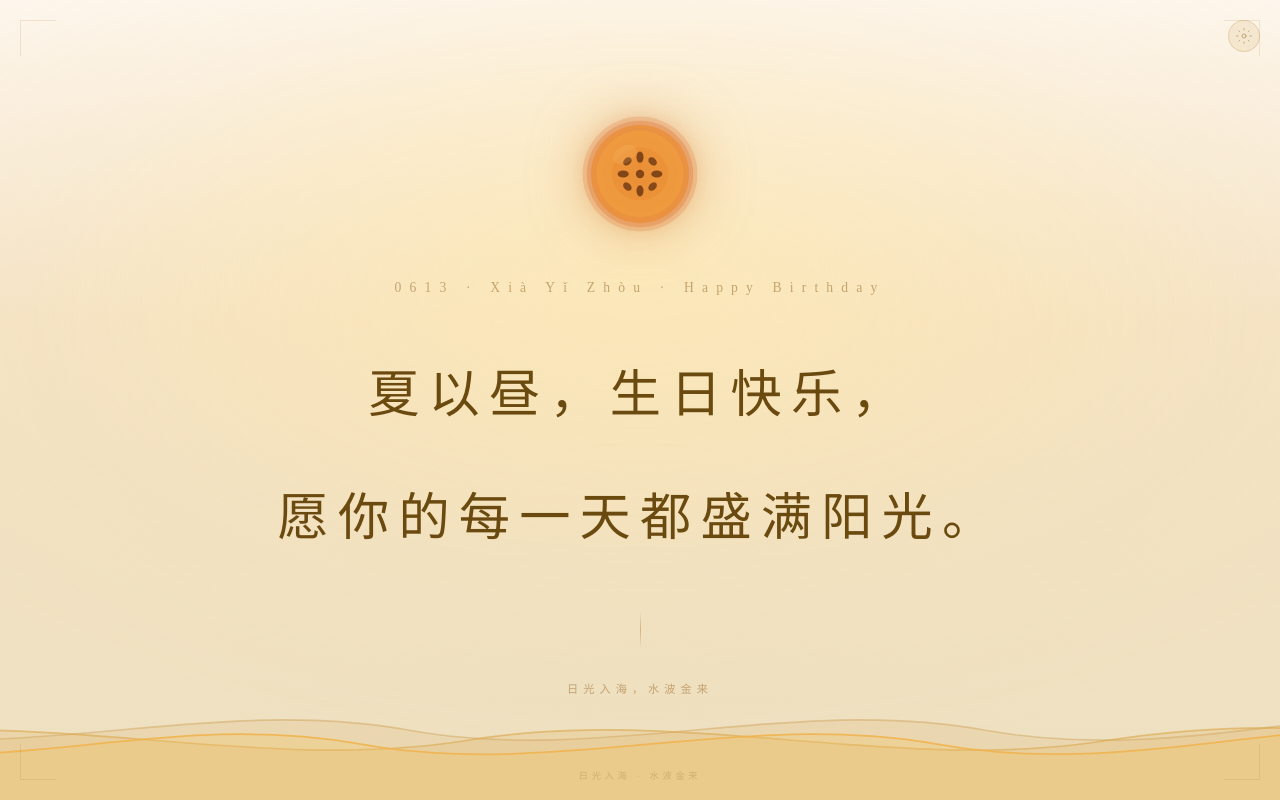
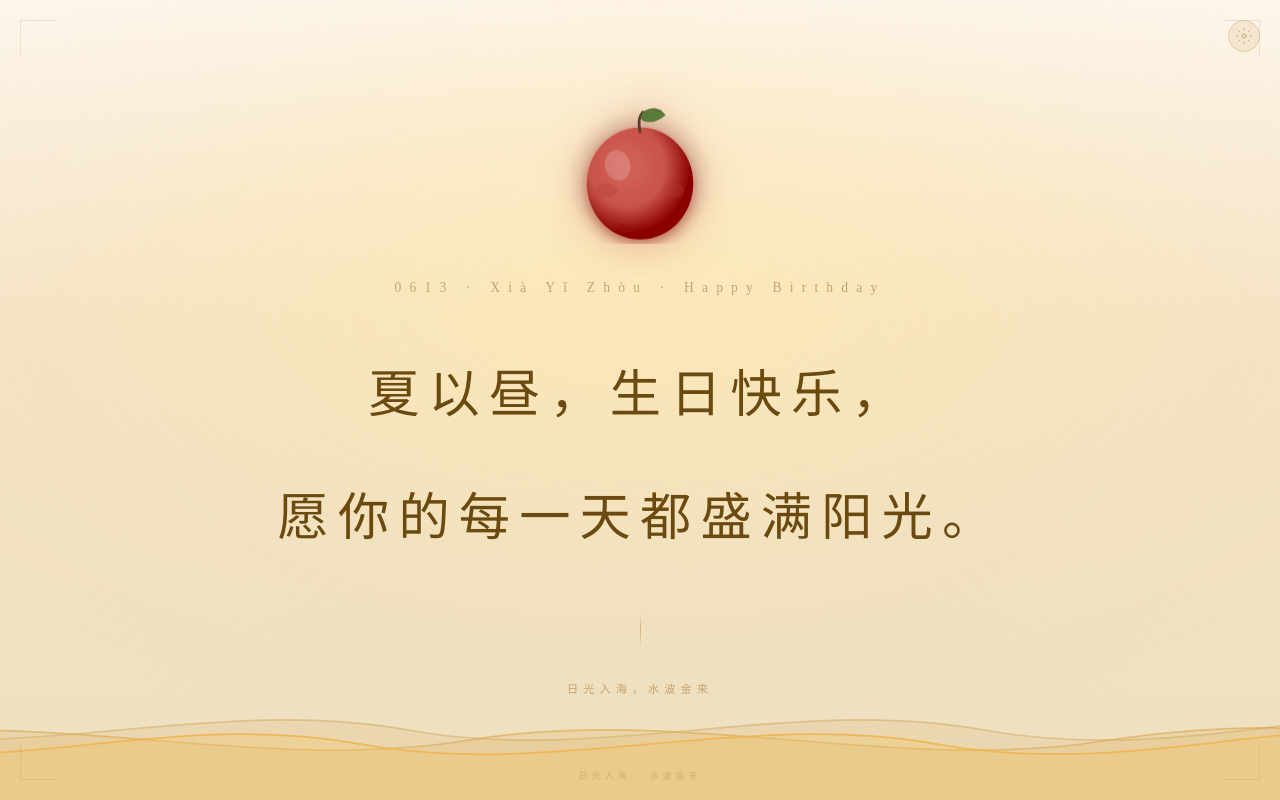
Before and after one commit to kay2331009/0613-birthday, a plain HTML site: page index.html in a window 1280 px wide. Drawn offline with Linux system fonts and the light colour scheme; a web font is replaced by a local one.

Commit message:
replace apple slice with ghost apple SVG, add float animation

```diff
--- a/index.html
+++ b/index.html
@@ -46,10 +46,17 @@
     from{opacity:0;transform:translateY(20px) scale(0.85)}
     to{opacity:1;transform:translateY(0) scale(1)}
   }
+  @keyframes appleFloat{
+    0%,100%{transform:translateY(0)}
+    50%{transform:translateY(-8px)}
+  }
+  .apple-wrap{
+    animation:appleReveal 2s ease 0.2s forwards, appleFloat 3s ease-in-out 2.2s infinite;
+  }
 
   .apple-svg{
     width:clamp(90px,18vw,140px);height:auto;
-    filter:drop-shadow(0 0 28px rgba(210,120,40,0.55));
+    filter:drop-shadow(0 0 20px rgba(200,83,74,0.5));
   }
 
   /* 纸鹤 - 仅蓝色主题显示 */
@@ -173,7 +180,7 @@
   body.theme-warm .bottom-line{color:rgba(160,110,50,0.55)}
   body.theme-warm .corner{border-color:rgba(180,120,50,0.8)}
   body.theme-warm .footer{color:rgba(160,110,50,0.3)}
-  body.theme-warm .apple-svg{filter:drop-shadow(0 0 28px rgba(210,120,40,0.55))}
+  body.theme-warm .apple-svg{filter:drop-shadow(0 0 20px rgba(200,83,74,0.5))}
 
   /* ===== 主题2: 琥珀透光 ===== */
   body.theme-amber{
@@ -191,7 +198,7 @@
   body.theme-amber .bottom-line{color:rgba(130,90,35,0.6)}
   body.theme-amber .corner{border-color:rgba(160,110,50,0.8)}
   body.theme-amber .footer{color:rgba(130,90,35,0.35)}
-  body.theme-amber .apple-svg{filter:drop-shadow(0 0 28px rgba(180,100,30,0.6))}
+  body.theme-amber .apple-svg{filter:drop-shadow(0 0 20px rgba(200,83,74,0.55))}
   body.theme-amber .wave-1 path.fill{fill:rgba(200,150,60,0.15)}
   body.theme-amber .wave-1 path.stroke{stroke:rgba(200,150,70,0.4)}
   body.theme-amber .wave-2 path.fill{fill:rgba(210,165,80,0.22)}
@@ -242,7 +249,7 @@
   body.theme-dark .bottom-line{color:rgba(200,160,100,0.35)}
   body.theme-dark .corner{border-color:rgba(200,130,50,0.8)}
   body.theme-dark .footer{color:rgba(180,130,70,0.2)}
-  body.theme-dark .apple-svg{filter:drop-shadow(0 0 24px rgba(210,100,30,0.5))}
+  body.theme-dark .apple-svg{filter:drop-shadow(0 0 20px rgba(200,83,74,0.5))}
   body.theme-dark .wave-1 path.fill{fill:rgba(160,100,30,0.1)}
   body.theme-dark .wave-1 path.stroke{stroke:rgba(200,140,50,0.35)}
   body.theme-dark .wave-2 path.fill{fill:rgba(200,145,55,0.18)}
@@ -318,34 +325,32 @@
 
 <div class="container">
 
-  <!-- 苹果切片 SVG（横切面，星形籽） -->
+  <!-- 幽灵苹果 SVG -->
   <div class="apple-wrap">
-    <svg class="apple-svg" viewBox="0 0 200 200" xmlns="http://www.w3.org/2000/svg" fill="none">
-      <!-- 外层光晕 -->
-      <ellipse cx="100" cy="100" rx="88" ry="88" fill="rgba(210,90,20,0.06)" filter="blur(6px)"/>
-      <!-- 果皮 -->
-      <circle cx="100" cy="100" r="82" fill="rgba(210,90,20,0.18)"/>
-      <circle cx="100" cy="100" r="76" fill="rgba(220,100,30,0.25)"/>
-      <!-- 果肉 -->
-      <circle cx="100" cy="100" r="70" fill="rgba(235,140,50,0.7)"/>
-      <circle cx="100" cy="100" r="62" fill="rgba(240,155,60,0.8)"/>
-      <!-- 果心纹理 -->
-      <ellipse cx="100" cy="100" rx="40" ry="38" fill="rgba(225,130,45,0.35)"/>
-      <!-- 星形籽（苹果核的星形排列） -->
-      <!-- 中心 -->
-      <ellipse cx="100" cy="100" rx="6" ry="6" fill="rgba(120,60,20,0.9)"/>
-      <!-- 五角星方向分布的籽 -->
-      <ellipse cx="100" cy="76" rx="5" ry="8" fill="rgba(110,55,18,0.85)" transform="rotate(0 100 100)"/>
-      <ellipse cx="100" cy="124" rx="5" ry="8" fill="rgba(110,55,18,0.85)" transform="rotate(0 100 100)"/>
-      <ellipse cx="76" cy="100" rx="8" ry="5" fill="rgba(110,55,18,0.85)" transform="rotate(0 100 100)"/>
-      <ellipse cx="124" cy="100" rx="8" ry="5" fill="rgba(110,55,18,0.85)" transform="rotate(0 100 100)"/>
-      <!-- 斜向四籽 -->
-      <ellipse cx="82" cy="82" rx="5" ry="7" fill="rgba(110,55,18,0.8)" transform="rotate(45 82 82)"/>
-      <ellipse cx="118" cy="82" rx="5" ry="7" fill="rgba(110,55,18,0.8)" transform="rotate(-45 118 82)"/>
-      <ellipse cx="82" cy="118" rx="5" ry="7" fill="rgba(110,55,18,0.8)" transform="rotate(-45 82 118)"/>
-      <ellipse cx="118" cy="118" rx="5" ry="7" fill="rgba(110,55,18,0.8)" transform="rotate(45 118 118)"/>
-      <!-- 高光 -->
-      <ellipse cx="78" cy="72" rx="18" ry="12" fill="rgba(255,220,160,0.12)" transform="rotate(-30 78 72)"/>
+    <svg class="apple-svg" viewBox="0 0 100 100" xmlns="http://www.w3.org/2000/svg">
+      <defs>
+        <radialGradient id="appleAura" cx="50%" cy="50%">
+          <stop offset="0%" stop-color="#c8534a" stop-opacity="0.35"/>
+          <stop offset="100%" stop-color="transparent"/>
+        </radialGradient>
+        <radialGradient id="appleBodyGrad" cx="38%" cy="35%" r="60%">
+          <stop offset="0%" stop-color="#d4645a"/>
+          <stop offset="60%" stop-color="#c8534a"/>
+          <stop offset="100%" stop-color="#8B0000"/>
+        </radialGradient>
+        <filter id="appleShadow">
+          <feDropShadow dx="0" dy="3" stdDeviation="4" flood-color="#8B0000" flood-opacity="0.4"/>
+        </filter>
+      </defs>
+      <circle cx="50" cy="55" r="52" fill="url(#appleAura)"/>
+      <ellipse cx="50" cy="57" rx="38" ry="40" fill="url(#appleBodyGrad)" filter="url(#appleShadow)"/>
+      <ellipse cx="50" cy="22" rx="10" ry="5" fill="#c8534a" opacity="0.5"/>
+      <ellipse cx="34" cy="44" rx="9" ry="11" fill="rgba(255,255,255,0.18)" transform="rotate(-15,34,44)"/>
+      <ellipse cx="26" cy="62" rx="8" ry="5" fill="rgba(180,60,60,0.3)"/>
+      <ellipse cx="74" cy="62" rx="8" ry="5" fill="rgba(180,60,60,0.3)"/>
+      <path d="M50,20 Q48,10 52,6" stroke="#5a3a2a" stroke-width="2" fill="none" stroke-linecap="round"/>
+      <path d="M52,6 Q62,0 68,8 Q60,15 52,12 Q50,10 52,6Z" fill="#5a7a3a" stroke="#4a6a2a" stroke-width="0.5"/>
+      <path d="M35,86 Q50,94 65,86" stroke="rgba(139,0,0,0.3)" stroke-width="2" fill="none" stroke-linecap="round"/>
     </svg>
   </div>
 
```
